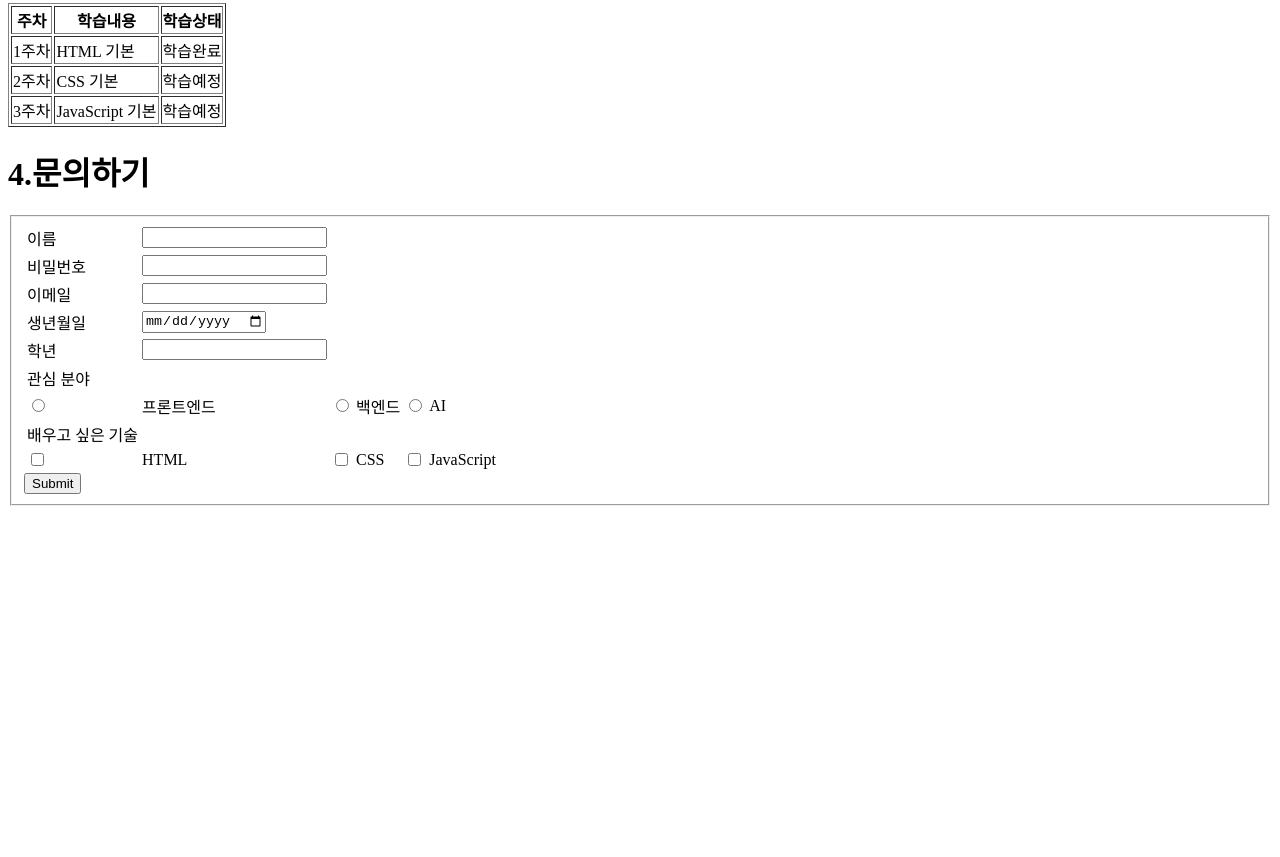
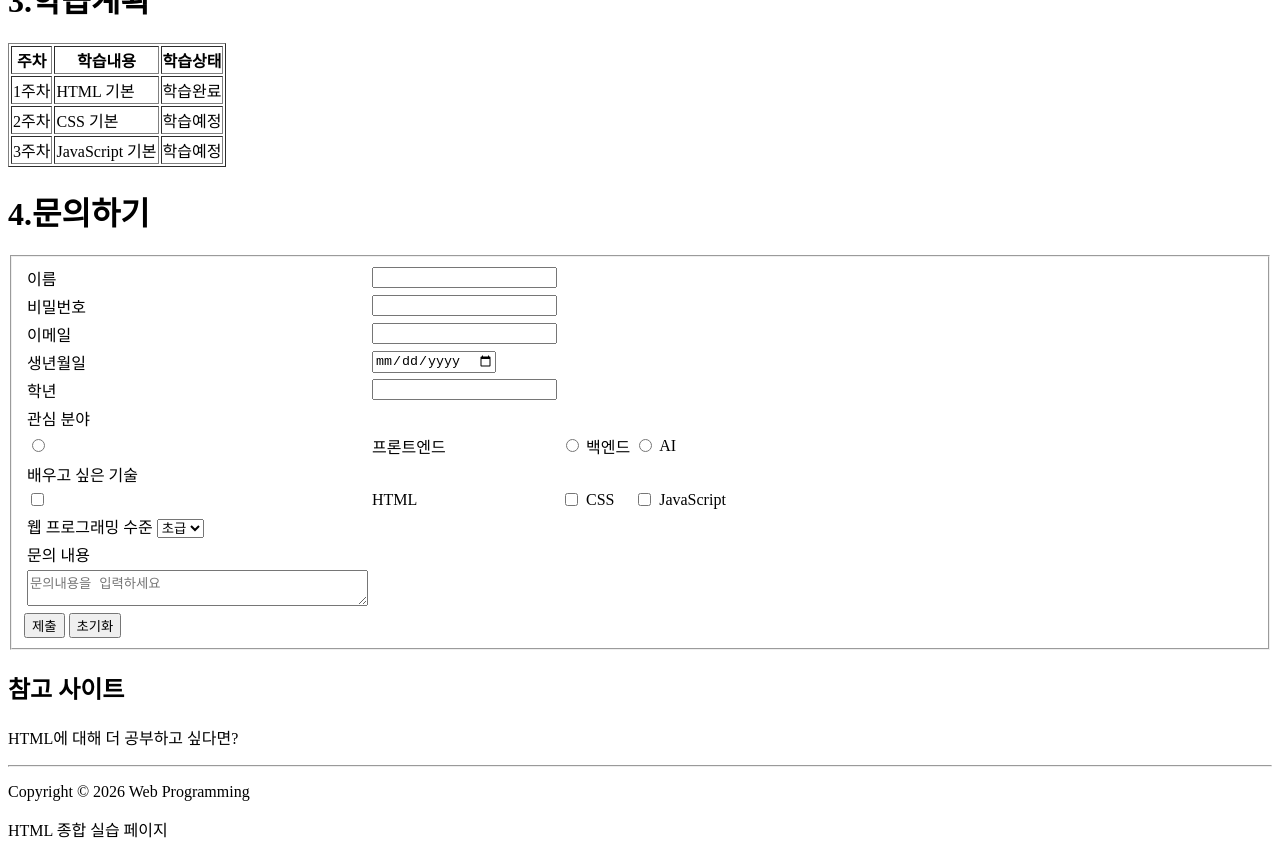
Before and after one commit to orien-asgfd/web_Lecture, a plain HTML site: page exer_html_basic/06_total_practice.html in a window 1280 px wide. Shown: the part 869-1726 px from the top of the page. Before the commit the page ends 1383 px from the top, so only its background shows below. Drawn offline with Linux system fonts and the light colour scheme.

Commit message:
실습 과제: 나의 웹 프로필 - 페이지

```diff
--- a/exer_html_basic/06_total_practice.html
+++ b/exer_html_basic/06_total_practice.html
@@ -29,6 +29,9 @@
                 현재 HTML5의 기본 구조와 다양한 태그를 학습하고 있습니다.<br><br>
                 앞으로 CSS와 JavaScript도 공부할 예정입니다.<br><br>
                 </p>
+
+                <img src="profile.png" alt="프로필 이미지" width="180">
+
             </article>
 
         </section>
@@ -124,12 +127,46 @@
                             <td><input id="JavaScript" type="checkbox"></td>
                             <td><label for="JavaScript">JavaScript</label></td>
                         </tr>
+                        <tr>
+                            <td><label for="level">웹 프로그래밍 수준</label>
+                                <select id="level">
+                                    <option> 초급 </option>
+                                    <option> 중급 </option>
+                                    <option> 고급 </option>
+                                </select></td>
+                        </tr>
+                        <tr>
+                            <td><label for="message">문의 내용</label></td>
+                        </tr>
+                        <tr>
+                            <td><textarea id="message" row="5" cols="40"
+                            placeholder="문의내용을 입력하세요"></textarea></td>
+                        </tr>
+
 
                     </table>
-                    <input type="submit">
+                    <input type="submit" value="제출">
+                    <input type="reset" value="초기화">
                 </fieldset>
             </form>
+
+        <aside>
+            <h2>
+            참고 사이트
+            </h2>
+            <p>
+            HTML에 대해 더 공부하고 싶다면?
+            </p>
+        </aside>
+
         </main>
+
+        <hr>
+
+        <footer>
+            <p>Copyright © 2026 Web Programming</p>
+            <p>HTML 종합 실습 페이지</p>
+        </footer>
 
     </body>
 </html>
```
Also changed, not shown: profile.png (added).
